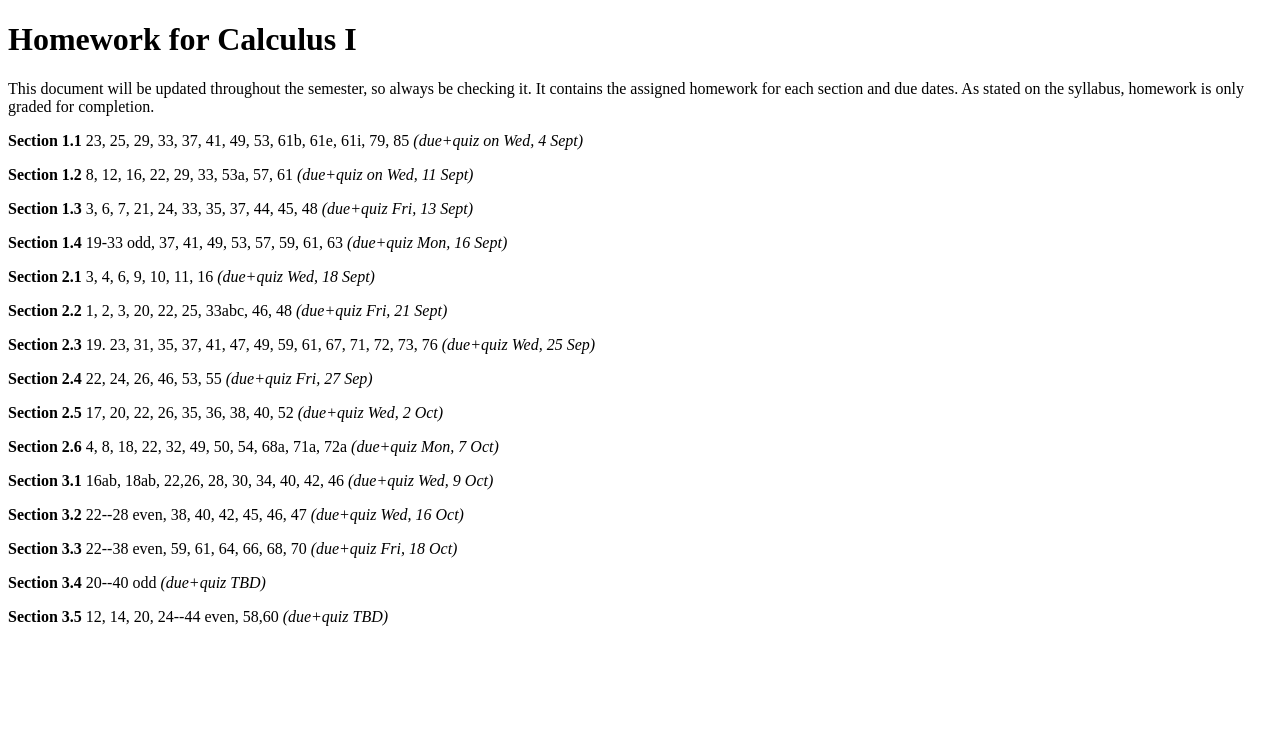
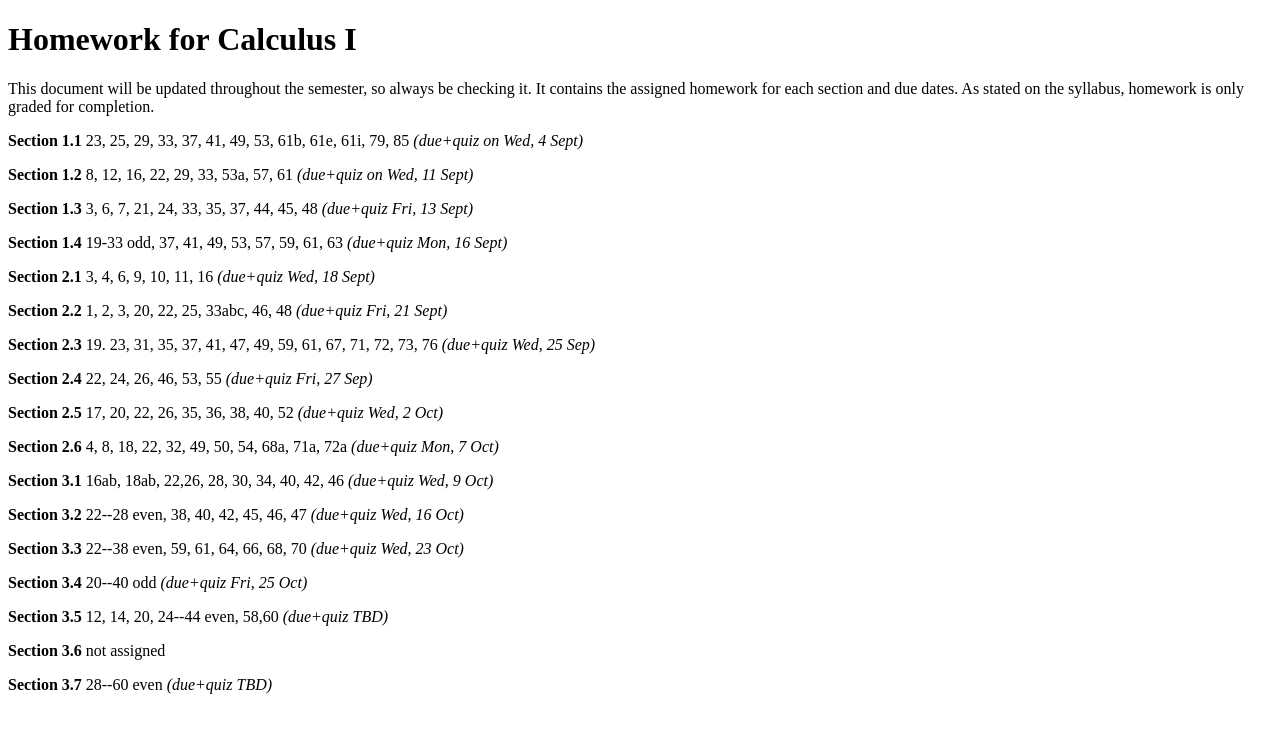
Before and after one commit to danielmichaelcicala/danielmichaelcicala.github.io, a Jekyll site: the page teaching/hw_calc07_f19.html, which Jekyll copies as it is, in a window 1280 px wide. Shown: the top 733 px of the page. Built offline with Jekyll 4.4.1, drawn with Linux system fonts in a browser that asks for light colours.

Commit message:
update hw

```diff
--- a/teaching/hw_calc02_f19.html
+++ b/teaching/hw_calc02_f19.html
@@ -31,7 +31,9 @@ pandoc hw_calc02_f19.md -f markdown -t html -s -o hw_calc02_f19.html
 <p><strong>Section 3.2</strong> 22--28 even, 38, 40, 42, 45, 46, 47 <em>(due+quiz Wed, 16 Oct)</em></p>
 <p><strong>Section 3.3</strong> 22--38 even, 59, 61, 64, 66,
 				68, 70 <em>(due+quiz Fri, 18 Oct)</em></p>
-<p><strong>Section 3.4</strong> 20--40 odd <em>(due+quiz TBD)</em></p>
+<p><strong>Section 3.4</strong> 20--40 odd <em> (due+quiz Wed, 23 Oct)</em></p>
 <p><strong>Section 3.5</strong> 12, 14, 20, 24--44 even, 58,60  <em>(due+quiz TBD)</em></p>
+<p><strong>Section 3.6</strong> not assigned </p>
+<p><strong>Section 3.7</strong> 28--60 even <em>(due+quiz TBD)</em></p>
 </body>
 </html>
--- a/teaching/hw_calc07_f19.html
+++ b/teaching/hw_calc07_f19.html
@@ -29,9 +29,10 @@ pandoc hw_calc07_f19.md -f markdown -t html -s -o hw_calc07_f19.html
 <p><strong>Section 3.1</strong> 16ab, 18ab, 22,26, 28, 30, 34, 40, 42, 46 <em>(due+quiz Wed, 9 Oct)</em></p>
 <p><strong>Section 3.2</strong> 22--28 even, 38, 40, 42, 45, 46, 47 <em>(due+quiz Wed, 16 Oct)</em></p>
 <p><strong>Section 3.3</strong> 22--38 even, 59, 61, 64, 66,
-				68, 70 <em>(due+quiz Fri, 18 Oct)</em></p>
-<p><strong>Section 3.4</strong> 20--40 odd <em>(due+quiz TBD)</em></p>
+				68, 70 <em>(due+quiz Wed, 23 Oct)</em></p>
+<p><strong>Section 3.4</strong> 20--40 odd <em>(due+quiz Fri, 25 Oct)</em></p>
 <p><strong>Section 3.5</strong> 12, 14, 20, 24--44 even, 58,60  <em>(due+quiz TBD)</em></p>
-
+<p><strong>Section 3.6</strong> not assigned </p>
+<p><strong>Section 3.7</strong> 28--60 even  <em>(due+quiz TBD)</em></p>
 </body>
 </html>
```
